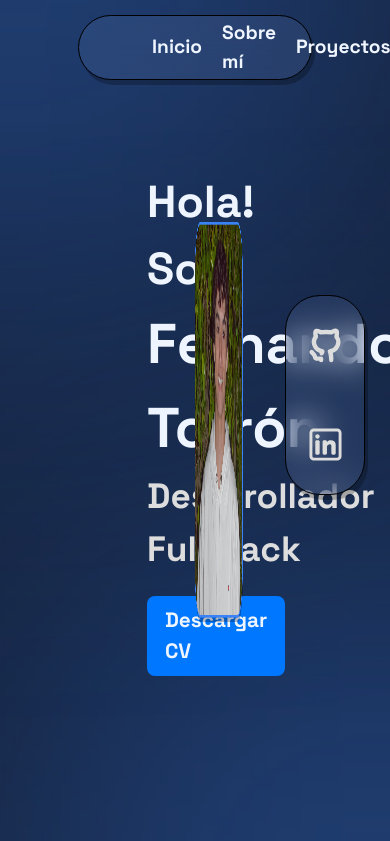
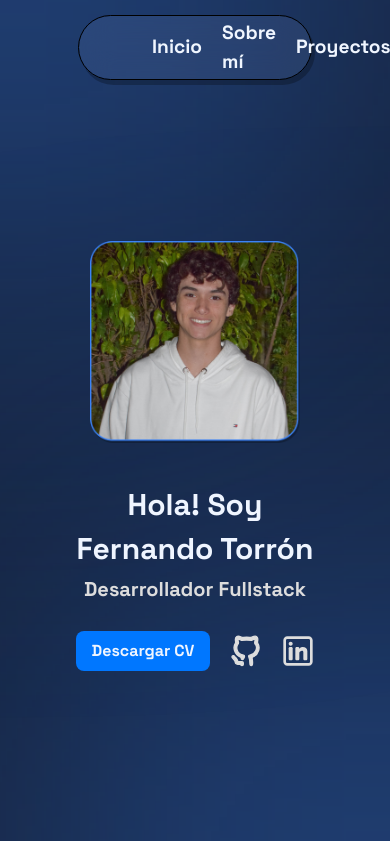
Before and after one commit to FerTorron/portfolio, an Astro site: page / in a window 390 px wide. Shown: the top 841 px of the page. Built offline with nearby package versions, Linux system fonts and the light colour scheme; Astro itself is replaced by a stand-in of ours.

Commit message:
Inicio Responsive

```diff
--- a/src/components/Inicio.astro
+++ b/src/components/Inicio.astro
@@ -1,18 +1,18 @@
 ---
 ---
 
-<div class="w-[100%] h-[100vh] flex items-center justify-between px-[147px]">
-    <div class="flex items-start justify-center w-[50%] h-[100%] flex-col">
-        <h2 class="text-[2.8rem] text-[#EFF5FF] font-bold">Hola! Soy</h2>
-        <h1 class="text-[3.5rem] text-[#EFF5FF] font-bold">Fernando Torrón</h1>
-        <h3 class="text-[2.2rem] text-[#DDDDDD] font-bold">Desarrollador Fullstack</h3>
-        <div class="flex items-center justify-start mt-[20px] gap-[40px]">
-            <a target="_blank" href="https://drive.google.com/file/d/1uCkIwg1Xpwp-aLRuBjsr6islOt4AmTTC/view?usp=sharing" class="text-[1.3rem] px-[18px] py-[9px] bg-accent hover:bg-[#0065D9] transition-all rounded-[8px] font-bold text-[#EFF5FF]">Descargar CV</a>
-            <a target="_blank" href="https://github.com/FerTorron"><img class="w-[35px] h-[35px]" src="./github.svg" alt="Icono de Github"></a>
-            <a target="_blank" href="https://www.linkedin.com/in/fertorron/"><img class="w-[35px] h-[35px]" src="./linkedin.svg" alt="Icono de Linkedin"></a>
+<div class="w-full h-screen mt-12 lg:mt-0 flex flex-col-reverse lg:flex-row items-center justify-center px-16 lg:px-36">
+    <div class="flex items-center mt-4 lg:mt-0 lg:items-start justify-center gap-2 w-full lg:w-1/2 h-60 lg:h-full flex-col text-center md:text-left">
+        <h2 class="text-3xl md:text-4xl lg:text-5xl text-[#EFF5FF] font-bold">Hola! Soy</h2>
+        <h1 class="text-3xl md:text-5xl lg:text-6xl text-[#EFF5FF] font-bold">Fernando Torrón</h1>
+        <h3 class="text-xl md:text-2xl lg:text-3xl text-[#DDDDDD] font-bold">Desarrollador Fullstack</h3>
+        <div class="flex items-center justify-center md:justify-start mt-5 gap-5 md:gap-10">
+            <a target="_blank" href="https://drive.google.com/file/d/1uCkIwg1Xpwp-aLRuBjsr6islOt4AmTTC/view?usp=sharing" class="text-md px-4 py-2 bg-accent hover:bg-[#0065D9] transition-all rounded-lg font-bold text-[#EFF5FF]">Descargar CV</a>
+            <a target="_blank" href="https://github.com/FerTorron"><img class="w-8 h-8 md:w-9 md:h-9" src="./github.svg" alt="Icono de Github"></a>
+            <a target="_blank" href="https://www.linkedin.com/in/fertorron/"><img class="w-8 h-8 md:w-9 md:h-9" src="./linkedin.svg" alt="Icono de Linkedin"></a>
         </div>
     </div>
-    <div class="w-[50%] flex items-center justify-end">
-        <img class="w-[400px] h-[400px]" src="./perfil.png" alt="Imagen de perfil Fernando Torrón">
+    <div class="w-4/5 md:w-1/2 flex items-center lg:justify-end">
+        <img class="w-full md:w-[400px] h-auto" src="./perfil.png" alt="Imagen de perfil Fernando Torrón">
     </div>
 </div>
--- a/src/components/Social.astro
+++ b/src/components/Social.astro
@@ -2,7 +2,7 @@
 
 ---
 
-<div class="w-[80px] h-[200px] bg-[#9AB6FF] bg-blue-500 bg-clip-padding backdrop-filter backdrop-blur-lg bg-opacity-10 border border-gray-100 top-[35%] rounded-[35px] shadow-[rgba(0,0,0,0.25)_3px_5px] flex items-center justify-around flex-col fixed right-[25px] z-[150]">
+<div class="w-[80px] h-[200px] bg-[#9AB6FF] bg-blue-500 bg-clip-padding backdrop-filter backdrop-blur-lg bg-opacity-10 border border-gray-100 top-[35%] rounded-[35px] shadow-[rgba(0,0,0,0.25)_3px_5px] hidden md:flex items-center justify-around flex-col fixed right-[25px] z-[150]">
         <a target="_blank" href="https://github.com/FerTorron"><img class="w-[35px] h-[35px]" src="./github.svg" alt="Icono de Github"></a>
         <a target="_blank" href="https://www.linkedin.com/in/fertorron/"><img class="w-[35px] h-[35px]" src="./linkedin.svg" alt="Icono de Linkedin"></a>
 </div>
```
